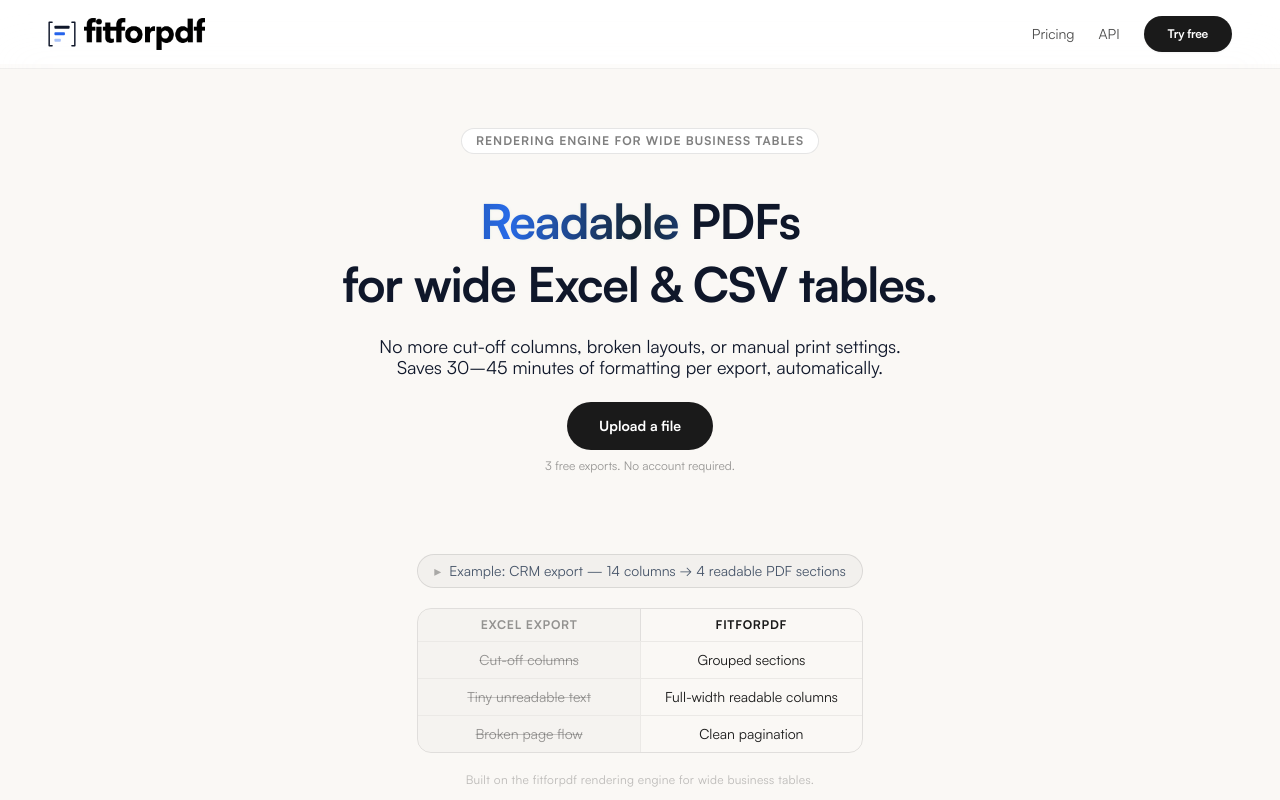
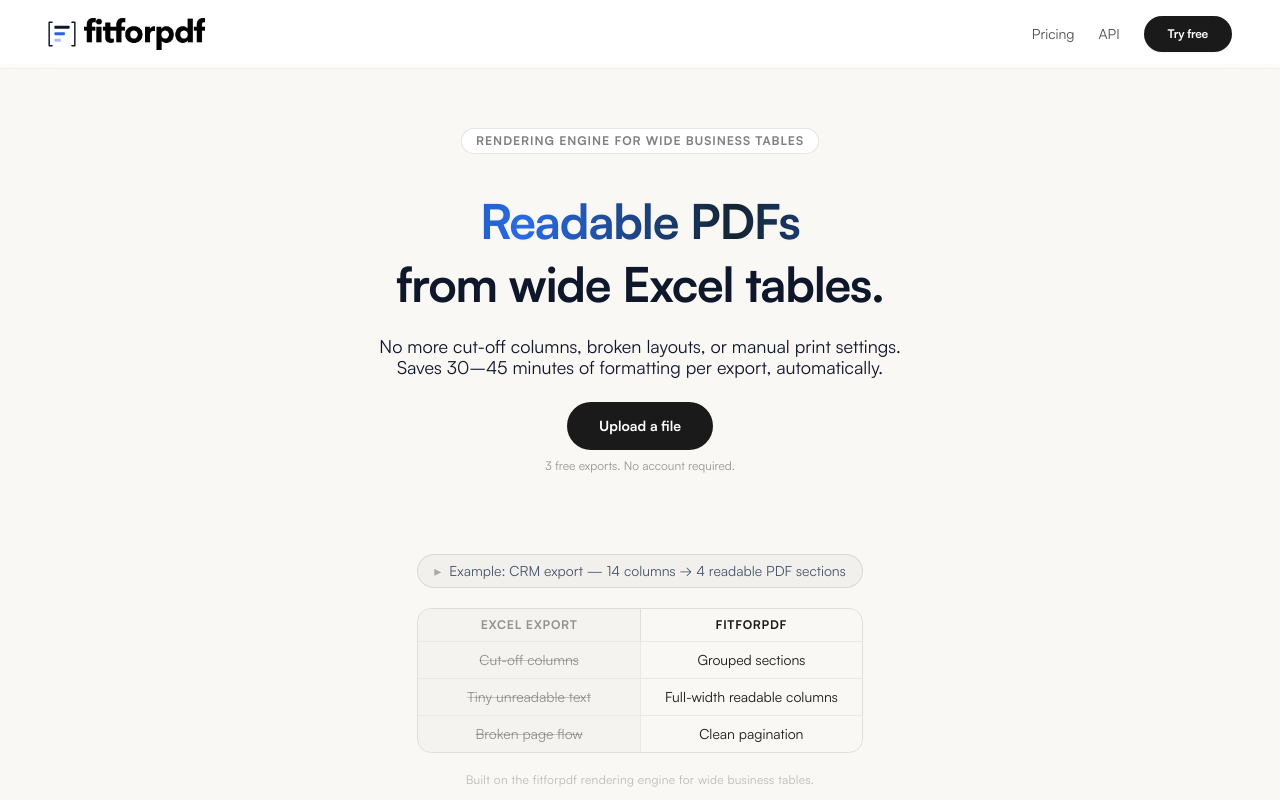
Before and after one commit to Togetheart/fitforpdf-frontend, a Next.js app: page / in a window 1280 px wide. Shown: the top 800 px of the page. Built offline with nearby package versions, Linux system fonts and the light colour scheme; no server answers.

Commit message:
Update hero headline: "Readable PDFs / from wide Excel tables."
Simpler, punchier copy with Excel keyword for SEO

Co-Authored-By: Claude Opus 4.6 <noreply@anthropic.com>

```diff
--- a/app/components/HeroHeadline.jsx
+++ b/app/components/HeroHeadline.jsx
@@ -54,12 +54,11 @@ export default function HeroHeadline() {
           data-anim={reducedMotion ? 'off' : 'on'}
           className="hero-accent hero-accent--sections inline-block"
         >
-          Readable
+          Readable PDFs
         </span>
-        <span className="text-slate-900"> PDFs</span>
       </span>
       <span className="hero-headline-line block text-slate-900">
-        for wide Excel &amp; CSV tables.
+        from wide Excel tables.
       </span>
     </h1>
     </>
```
